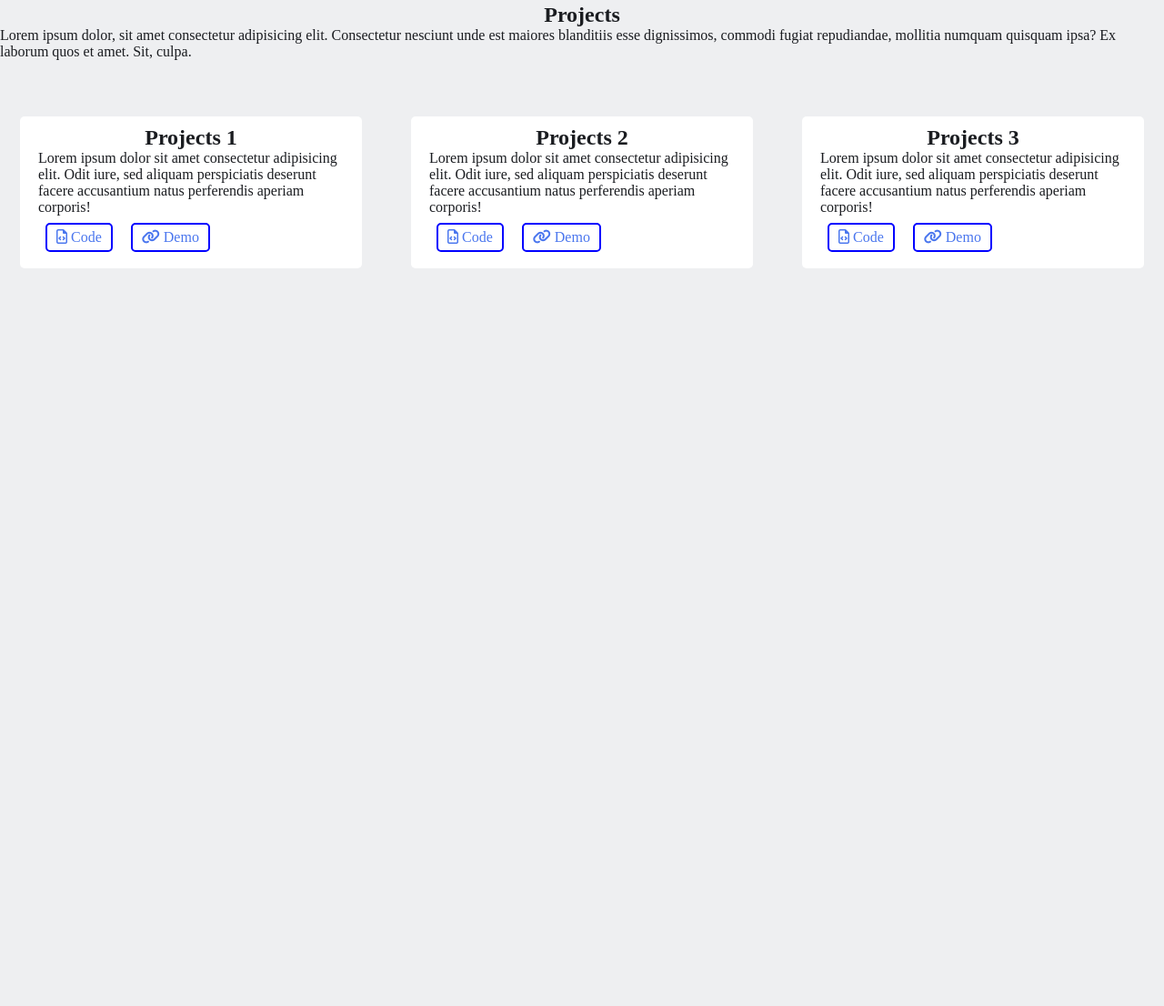
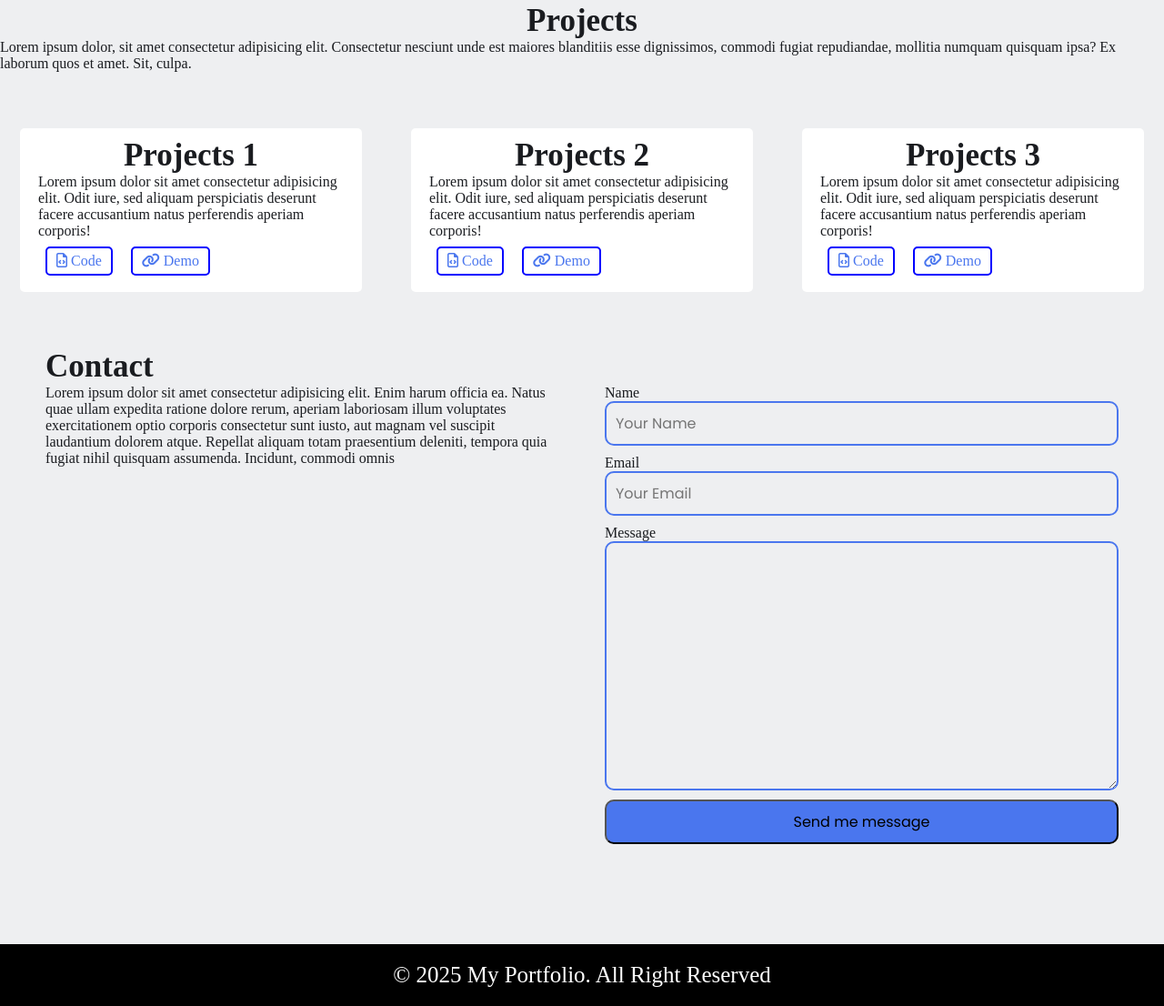
Before and after one commit to Torikul8685/Static-website, a plain HTML site: page index.html in a window 1280 px wide. Shown: the part 847-1953 px from the top of the page at 91% size. Before the commit the page ends 1204 px from the top, so only its background shows below. Drawn offline with Linux system fonts and the light colour scheme.

Commit message:
thard commit

```diff
--- a/index.html
+++ b/index.html
@@ -204,16 +204,45 @@
     </div>
 </div>
 
+</section>
+
+<!-- contact section -->
+<section class="contact">
+    <h2>Contact</h2>
+    <div class="group">
+        <div class="text">
+            Lorem ipsum dolor sit amet consectetur adipisicing elit.
+            Enim harum officia ea. Natus quae ullam expedita ratione
+            dolore rerum, aperiam laboriosam illum voluptates
+            exercitationem optio corporis consectetur sunt iusto,
+            aut magnam vel suscipit laudantium dolorem atque.
+             Repellat aliquam totam praesentium deleniti, tempora
+             quia fugiat nihil quisquam assumenda. Incidunt,
+            commodi omnis
+
+        </div>
+        <form>
+            <label for="name">Name</label>
+            <input type="text" id="name" placeholder="Your Name" >
+            <label for="email">Email</label>
+            <input type="email" id="email" placeholder="Your Email" >
+            <label for="message">Message</label>
+            <textarea name="message" id="message" cols="30" rows="10"></textarea>
+            <button type="submit">Send me message</button>
 
 
+        </form>
+
+    </div>
+
+</section>
 
 
+<footer>
+    <p>&copy; 2025 My Portfolio. All Right Reserved </p>
+</footer>
 
 
-
-
-
-</section>
 
 
 </main>
--- a/style.css
+++ b/style.css
@@ -138,6 +138,7 @@ nav .right a span {
 
 .project-section h2{
     text-align: center;
+    font-size: 35px;
 }
 .project-section .cells {
     display: flex;
@@ -161,3 +162,62 @@ nav .right a span {
     border-radius: 5px;
     margin: 8px;
 }
+
+
+.contact {
+    padding: 0 50px;
+    margin-bottom: 100px;
+}
+.contact h2 {
+    font-size: 35px;
+
+}
+
+
+.contact .group {
+    display: flex;
+    gap: 50px;
+}
+.contact .group .text {
+    flex: 3;
+
+}
+.contact .group form {
+    flex: 3;
+    display: flex;
+    flex-direction: column;
+
+}
+.contact .group form input,
+.contact .group form textarea {
+    font-size: 16px;
+    font-family: "poppins", sans-serif;
+    background-color: transparent;
+    padding: 10px;
+    margin-bottom: 10px;
+    outline: blue;
+    border-radius: 10px;
+    border: 2px solid var(--link-color);
+
+}
+.contact .group form button {
+    font-size: 16px;
+    font-family: "poppins", sans-serif;
+    background-color: var(--link-color);
+    padding: 10px;
+    margin-bottom: 10px;
+    outline: ;
+    border-radius: 10px;
+    cursor: pointer;
+}
+.contact .group form button:hover{
+    filter: brightness(.7);
+}
+
+footer {
+    font-size: 25px;
+    text-align: center;
+    background-color: black;
+    color: white;
+    padding: 20px;
+}
```
